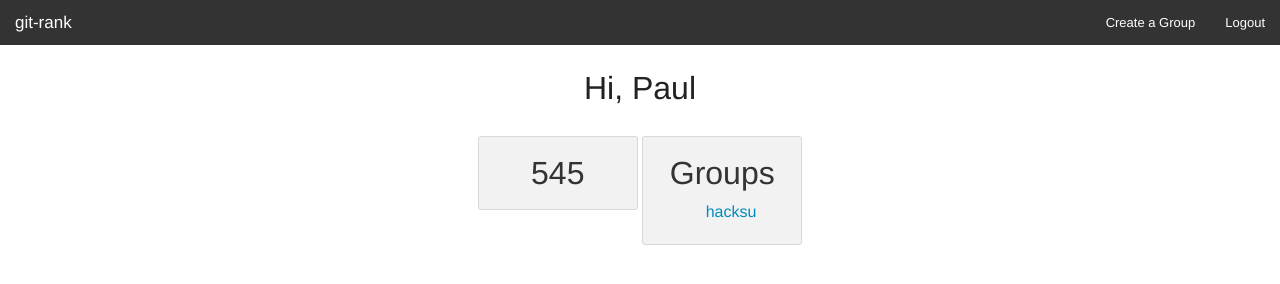
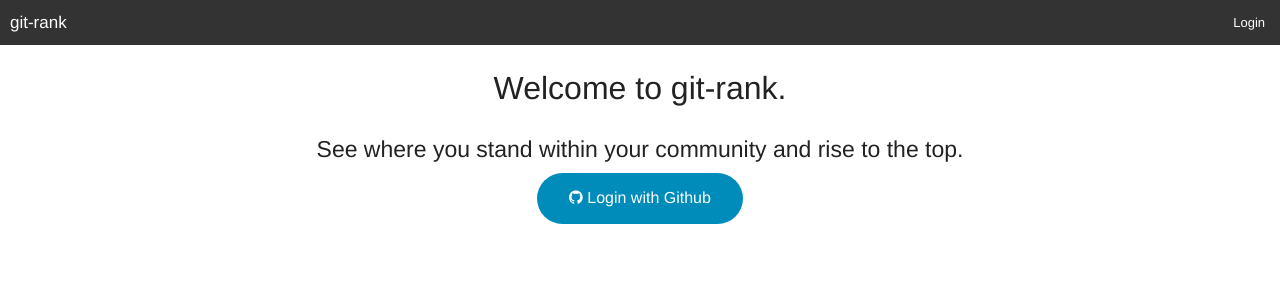
Before and after one commit to robinbonatesta/git-rank-front, a website: page index.html in a window 1280 px wide. Drawn offline with Linux system fonts and the light colour scheme.

```diff
--- a/css/style.css
+++ b/css/style.css
@@ -1,6 +1,6 @@
 .panel{
 
-  width: 10rem;
+  width: 15rem;
   display: inline-block;
   vertical-align: text-top;
 
@@ -13,3 +13,10 @@
   text-align: center;
 
 }
+
+h3, a{
+
+  color: #000;
+  margin-left: -5px
+
+}
--- a/index.html
+++ b/index.html
@@ -2,10 +2,10 @@
 <html>
 <head>
   <title>git-rank</title>
-	<link rel="stylesheet" type="text/css" href="css/style.css">
 	<link rel="stylesheet" type="text/css" href="bower_components/foundation/css/foundation.css">
 	<link rel="stylesheet" type="text/css" href="bower_components/foundation/css/normalize.css">
   <link rel="stylesheet" type="text/css" href='bower_components/font-awesome/css/font-awesome.min.css'>
+  <link rel="stylesheet" type="text/css" href="css/style.css">
   <script src="bower_components/jquery/dist/jquery.min.js"></script>
   <script src="bower_components/foundation/js/foundation.min.js"></script>
   <script src="bower_components/angular/angular.js"></script>
@@ -13,8 +13,6 @@
   <script src="app/app.js"></script>
 </head>
 <body data-ng-app="app">
-
-
 
   <!-------------------- Nav Bar -------------------------->
   <nav class="top-bar" data-topbar role="navigation">
@@ -26,33 +24,18 @@
     <section class="top-bar-section">
       <!-- Right Nav Section -->
       <ul class="right">
-        <li><a href='#'>Create a Group</a></li>
-        <li><a href="#">Logout</a></li>
+        <li><a href="#">Login</a></li>
 
       </ul>
     </section>
   </nav>
 
-<!-- Need to add ng-controller="userController" -->
-<div class="row text-center">
-  <h1>Hi, Paul{{user.name}} </h1>
-</div>
-<div class="row text-center">
-  <div class="panel radius" id="score_card">
-    <h1>{{user.score}} 545</h1>
+
+  <div ng-controller="loginController" class="row text-center">
+    <h1>Welcome to git-rank.</h1>
+    <h4>See where you stand within your community and rise to the top. </h4>
+    <a href="#" id="login" class="button round centered"> <i class="fa fa-github"></i> Login with Github</a>
   </div>
-  <div class="panel radius" id="groups">
-    <h1>Groups</h1>
-    <ul>
-    <li ng-repeat="group in user.groups | orderBy:user.group.name">
-      <a href="#">{{group.name}}hackathons</a>
-    </li>
-    <li>
-      <a href="#">{{group.name}}hacksu</a>
-    </li>
-  </ul>
-  </div>
-</div>
 
 </body>
 </html>
```
Also changed, not shown: app/views/userProfile.html (+44 -0 lines).
